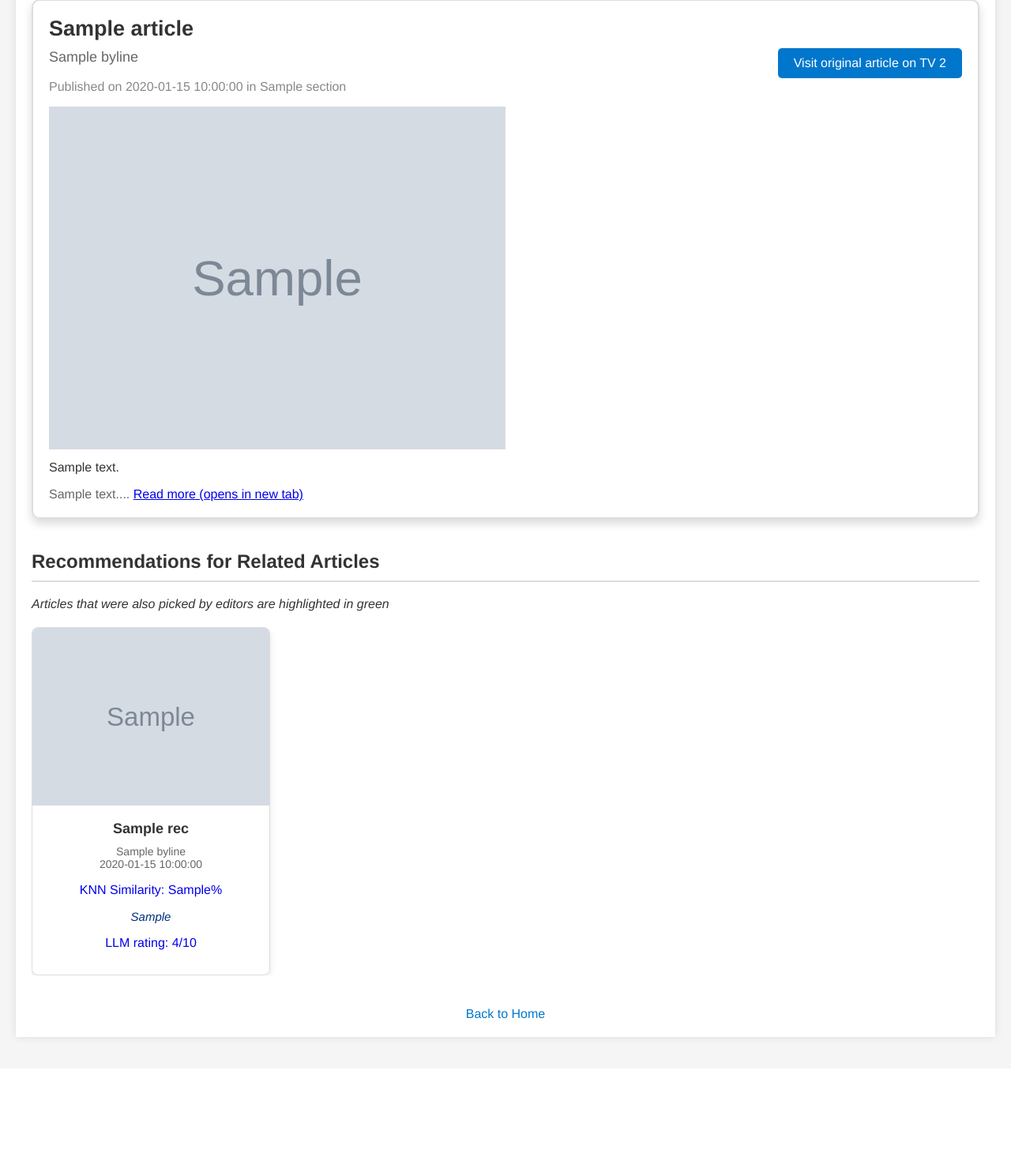
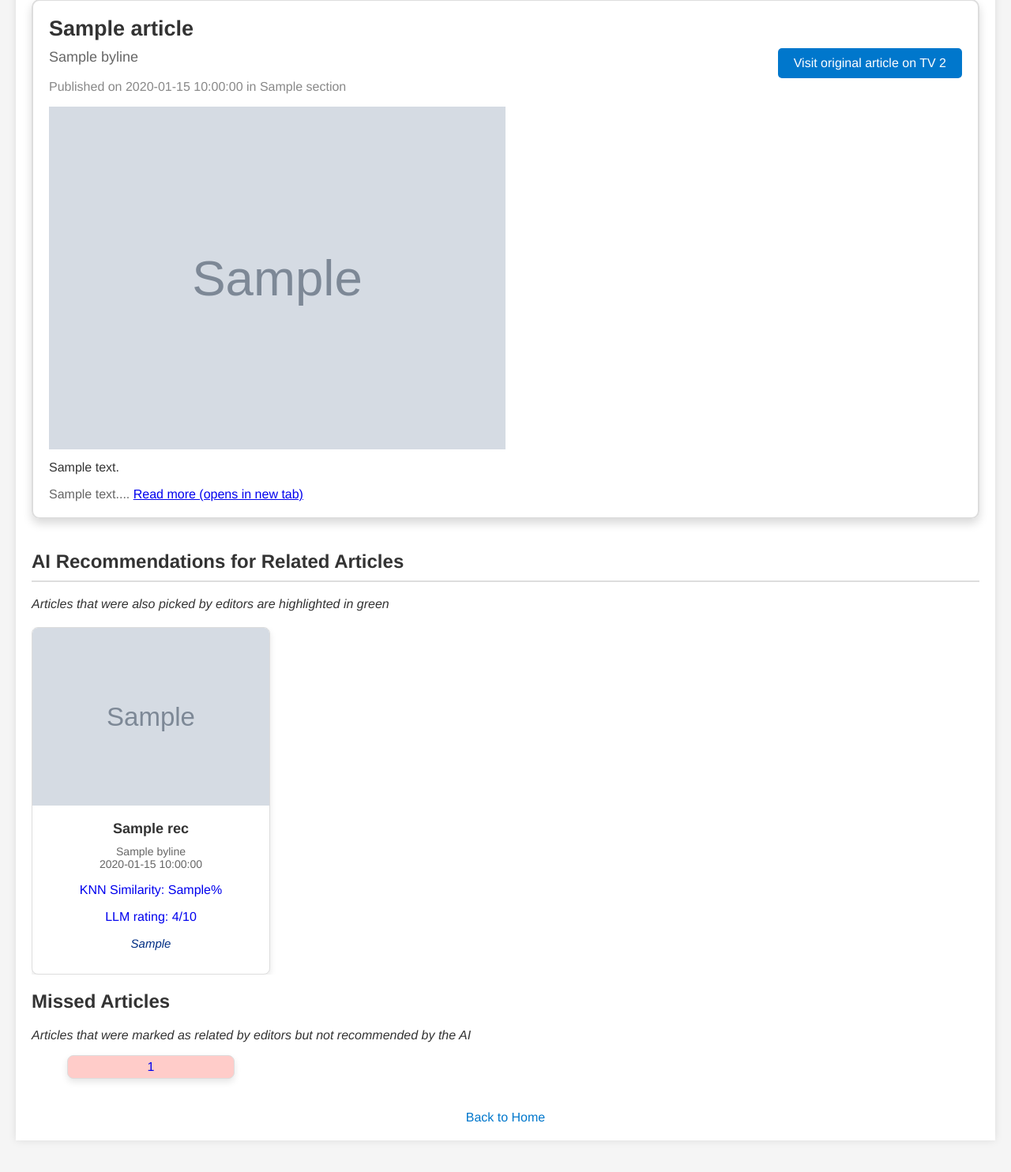
Before and after one commit to sfimediafutures/Related-News-Articles-RS-demo, a Flask app: template templates/article.html in a window 1280 px wide. Shown: the part 234-1718 px from the top of the page at 79% size. Before the commit the page ends 1553 px from the top, so only its background shows below. Run offline with Flask 3, Linux system fonts and the light colour scheme; the template is opened without the code that fills it: most values are stand-ins (such as "Sample title", 1, 10 or a date in 2020); grey boxes marked "Sample" are stand-in pictures; parts of the project's set-up code (start-up, migrations or seed data) failed here and were passed over.

Commit message:
new feature: missed articles section

```diff
--- a/app.py
+++ b/app.py
@@ -17,7 +17,15 @@ def article_recommendations(article_id):
     # Use the facade to get article details and recommendations
     result = facade.get_article(article_id)
     recommendations = facade.get_recommendations(article_id)
-    return render_template('article.html', article=result, recommendations=recommendations)
+
+    # Compute missed recommendations
+    related_articles = set(result.related_articles)
+    recommended_articles = set(rec.uuid for rec in recommendations)
+    missed_article_ids = related_articles - recommended_articles
+    missed_articles = [facade.get_article(article_id) for article_id in missed_article_ids]
+    # print(f'Missed articles: {missed_articles}')
+
+    return render_template('article.html', article=result, recommendations=recommendations, missed_articles=missed_articles)
 
 @app.route('/recommendation/<string:article_id>/<string:recommendation_id>')
 def recommendation(article_id, recommendation_id):
--- a/static/style.css
+++ b/static/style.css
@@ -114,6 +114,19 @@ body {
     height: auto;
 }
 
+.missed-item {
+    flex: 0 0 auto;
+    width: 200px;
+    background-color: #ffccc9;
+    border: 1px solid #ddd;
+    border-radius: 8px;
+    overflow: hidden;
+    box-shadow: 0 4px 8px rgba(0, 0, 0, 0.1);
+    text-align: center;
+    padding: 5px;
+    margin: 5px;
+}
+
 .recommendation-content {
     padding: 15px;
 }
@@ -150,6 +163,7 @@ body {
 .normal-recommendation {
     background-color: #ffffff; /* Light red */
 }
+
 
 /* Buttons and Links */
 .back-link,
--- a/templates/article.html
+++ b/templates/article.html
@@ -29,7 +29,7 @@
         </div>
 
         <div class="recommendations-section">
-            <h2>Recommendations for Related Articles</h2>
+            <h2>AI Recommendations for Related Articles</h2>
             <p><i>Articles that were also picked by editors are highlighted in green</i></p>
             <ul class="recommendations">
                 {% for rec in recommendations %}
@@ -42,8 +42,8 @@
                             </span>
                             <p class="recommendation-description">{{ rec.byline | join(', ') }}<br>{{rec.creation_date}}</p>
                             <p>KNN Similarity: {{ rec.recommendation_similarity }}%</p>
+                            <p>LLM rating: {{ rec.recommendation_llm_rating }}/10</p>
                             <p class="recommendation-explanation" style="font-size: 15px;">{{ rec.recommendation_explanation }}</p>
-                            <p>LLM rating: {{ rec.recommendation_llm_rating }}/10</p>
                         </div>
                     </a>
                 </li>
@@ -53,6 +53,28 @@
             </ul>
         </div>
 
+        <div class="missed-articles-section">
+            <h2>Missed Articles</h2>
+            <p><i>Articles that were marked as related by editors but not recommended by the AI</i></p>
+            <ul class="missed_articles">
+                {% for missed in missed_articles %}
+                <li class="missed-item">
+                    <a href="https://tv2.no/a/{{ missed.uuid }}" style="display: block; height: 100%; text-decoration: none;">
+                        <!-- <img src="{{ missed.image_url or 'https://via.placeholder.com/150' }}" alt="No image"> -->
+                        <div class="missed-article-content">
+                            <span class="missed-article-title">
+                                {{ missed.uuid }}
+                            </span>
+                            <!-- <p class="missed-article-description">{{ missed.byline | join(', ') }}<br>{{ missed.creation_date }}</p> -->
+                        </div>
+                    </a>
+                </li>
+                {% else %}
+                    <li>No missed articles available for this article.</li>
+                {% endfor %}
+            </ul>
+        </div>
+
         <a href="{{ url_for('home') }}" class="back-link">Back to Home</a>
     </div>
 </body>
--- a/utils.py
+++ b/utils.py
@@ -105,6 +105,7 @@ class ArticleRecommendationFacade:
             article_data = {}
         else:
             article_data = article_row.iloc[0].to_dict()
+
         article_object = Article(
             uuid=article_data.get('uuid', article_id),
             byline=article_data.get('byline', []),
```
